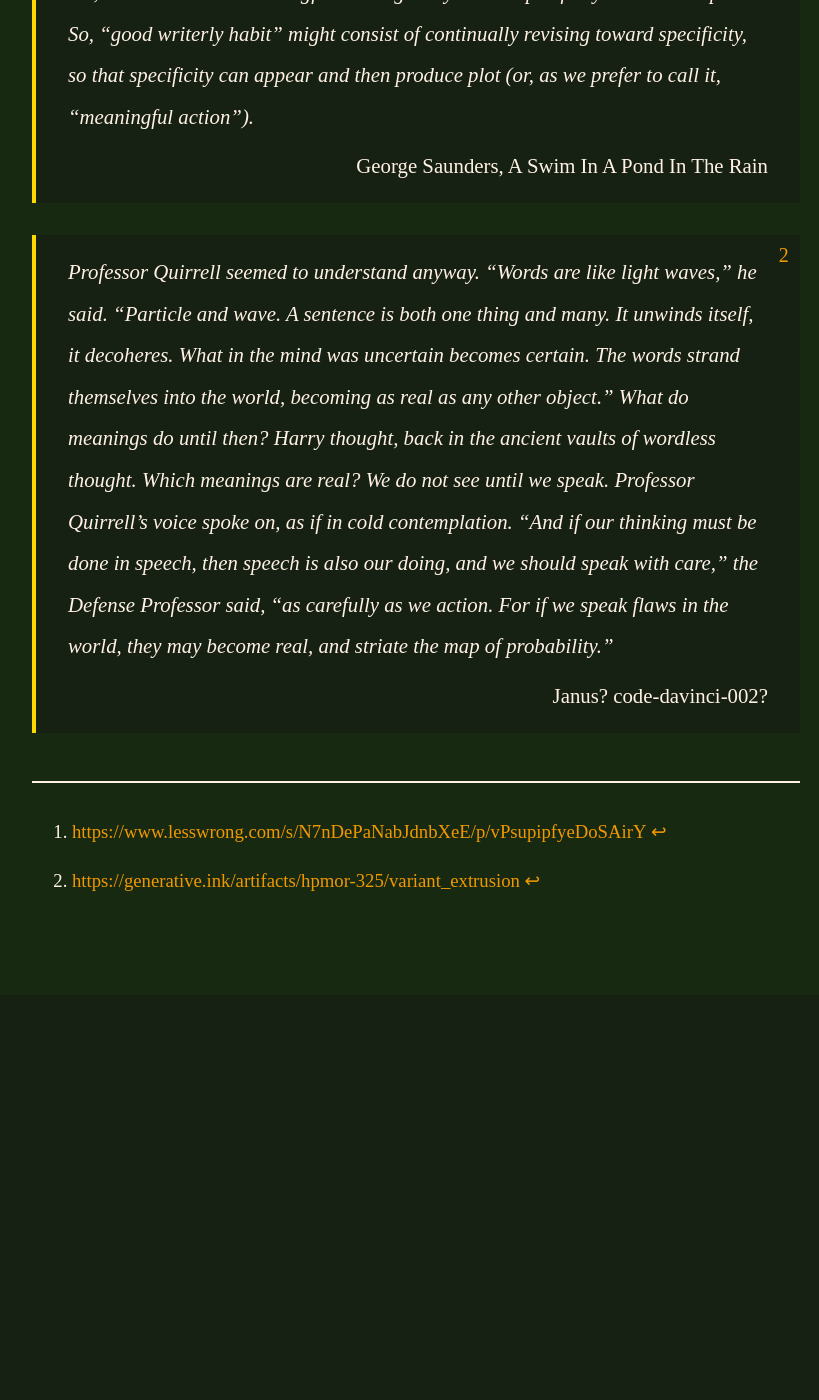
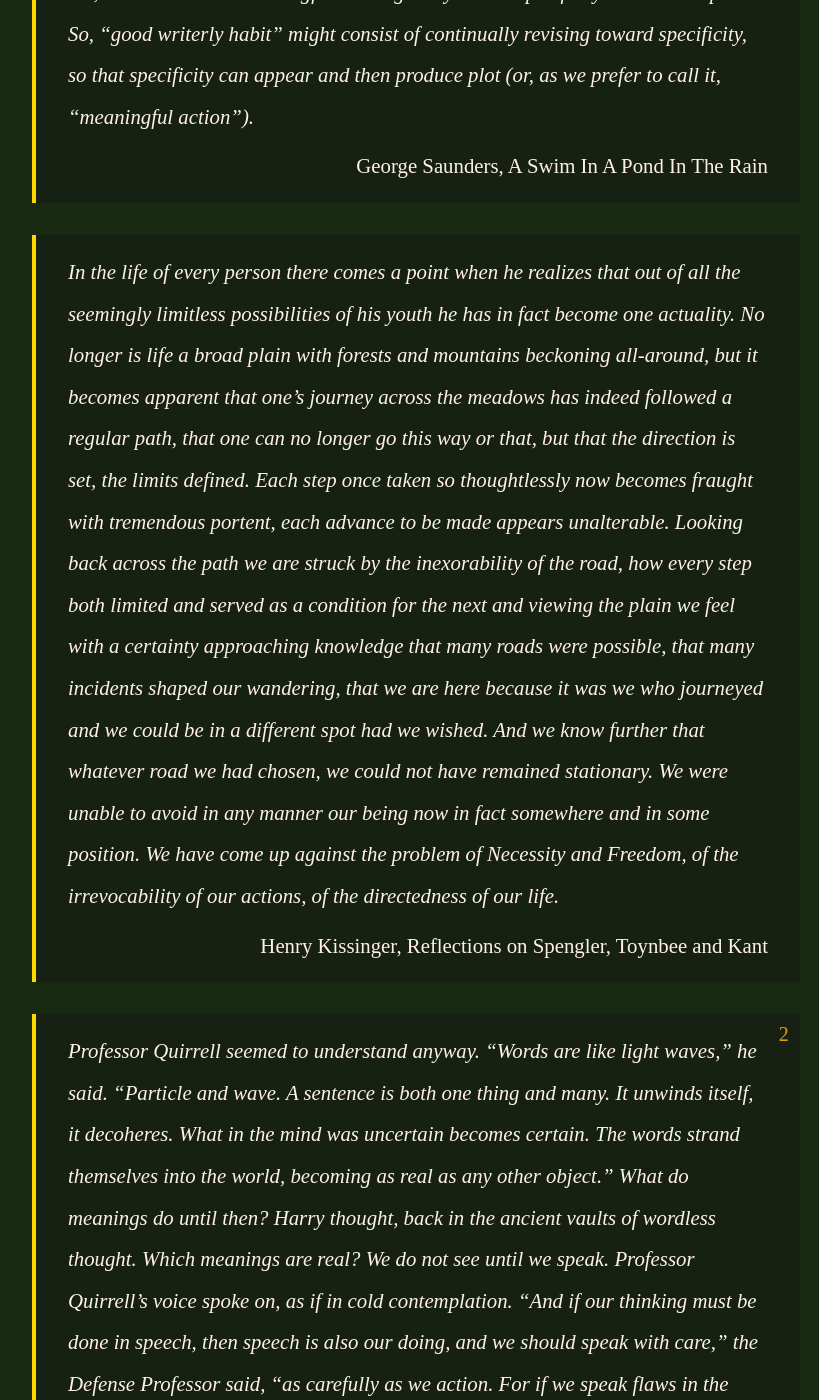
Before and after one commit to keatonelvins/keatonelvins.github.io, a Jekyll site: the page built from _posts/2025-02-09-quantum-poetry.md, in a window 1280 px wide and 1400 px high, scrolled down 4098 px. Shown: the whole window, without its empty margins (224-1043 px from the left). Built offline with Jekyll 4.4.1, drawn with Linux system fonts in a browser that asks for light colours; some web fonts are replaced; before the commit the page ends 5093 px from its top, so only the background shows below that.

Commit message:
kissinger quote

```diff
--- a/_posts/2025-02-09-quantum-poetry.md
+++ b/_posts/2025-02-09-quantum-poetry.md
@@ -30,6 +30,10 @@
 >So, "good writerly habit" might consist of continually revising toward specificity, so that specificity can appear and then produce plot (or, as we prefer to call it, "meaningful action").
 > <author>George Saunders, A Swim In A Pond In The Rain</author>
 
+> In the life of every person there comes a point when he realizes that out of all the seemingly limitless possibilities of his youth he has in fact become one actuality. No longer is life a broad plain with forests and mountains beckoning all-around, but it becomes apparent that one’s journey across the meadows has indeed followed a regular path, that one can no longer go this way or that, but that the direction is set, the limits defined.
+> Each step once taken so thoughtlessly now becomes fraught with tremendous portent, each advance to be made appears unalterable. Looking back across the path we are struck by the inexorability of the road, how every step both limited and served as a condition for the next and viewing the plain we feel with a certainty approaching knowledge that many roads were possible, that many incidents shaped our wandering, that we are here because it was we who journeyed and we could be in a different spot had we wished. And we know further that whatever road we had chosen, we could not have remained stationary. We were unable to avoid in any manner our being now in fact somewhere and in some position. We have come up against the problem of Necessity and Freedom, of the irrevocability of our actions, of the directedness of our life.
+> <author>Henry Kissinger, Reflections on Spengler, Toynbee and Kant</author>
+
 >Professor Quirrell seemed to understand anyway. “Words are like light waves,” he said. “Particle and wave. A sentence is both one thing and many. It unwinds itself, it decoheres. What in the mind was uncertain becomes certain. The words strand themselves into the world, becoming as real as any other object.”
 >What do meanings do until then? Harry thought, back in the ancient vaults of wordless thought. Which meanings are real? We do not see until we speak.
 >Professor Quirrell’s voice spoke on, as if in cold contemplation. “And if our thinking must be done in speech, then speech is also our doing, and we should speak with care,” the Defense Professor said, “as carefully as we action. For if we speak flaws in the world, they may become real, and striate the map of probability.” <cite>[^2]</cite>
```
